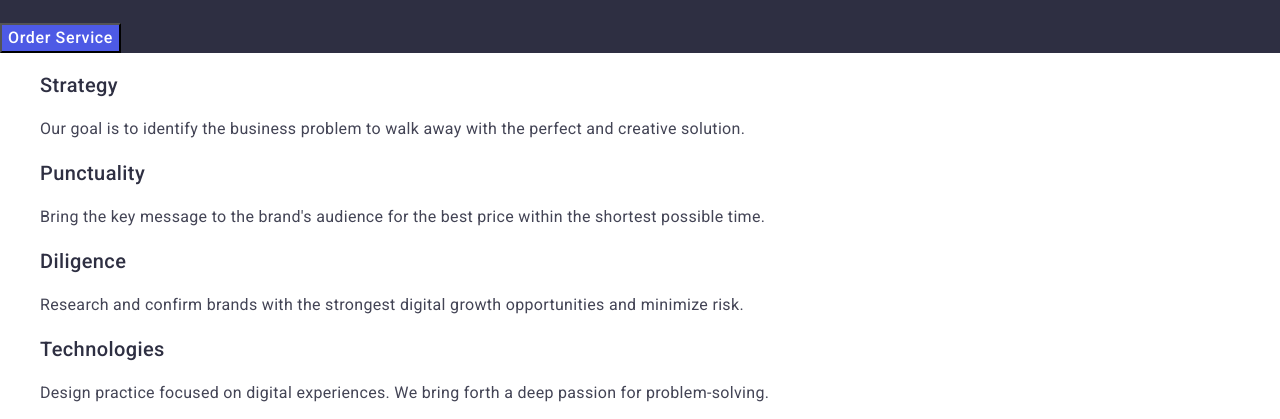
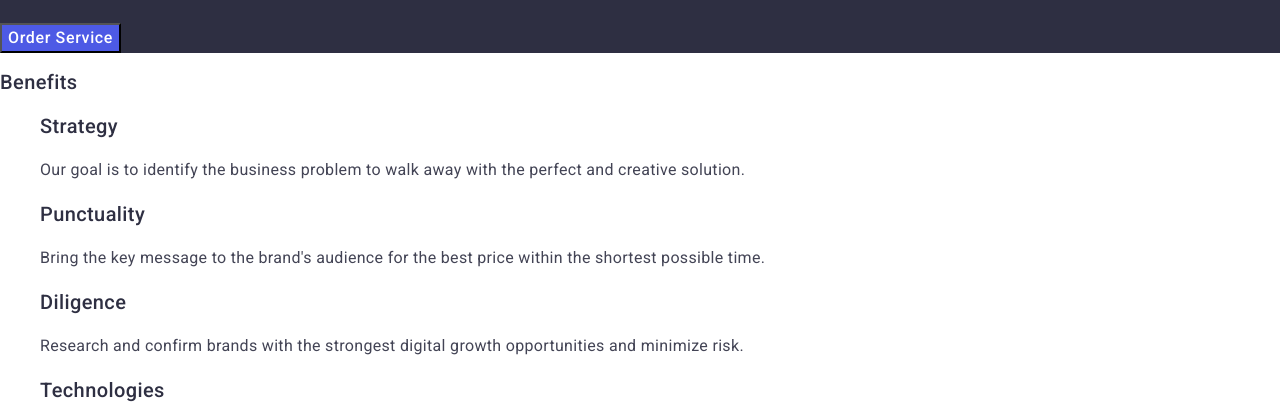
Before and after one commit to KaterynaBlinova-1995/goit-markup-hw-02-02, a plain HTML site: page index.html in a window 1280 px wide. Shown: the part 303-722 px from the top of the page. Drawn offline with nearby package versions, Linux system fonts and the light colour scheme.

Commit message:
changes in files

```diff
--- a/index.html
+++ b/index.html
@@ -67,6 +67,7 @@
       </section>
       <!-- benefits section -->
       <section class="benefits">
+        <h2 class="benefits-heading">Benefits</h2>
         <ul class="benefits-list">
           <li class="benefits-list-item">
             <h3 class="benefits-heading">Strategy</h3>
```
